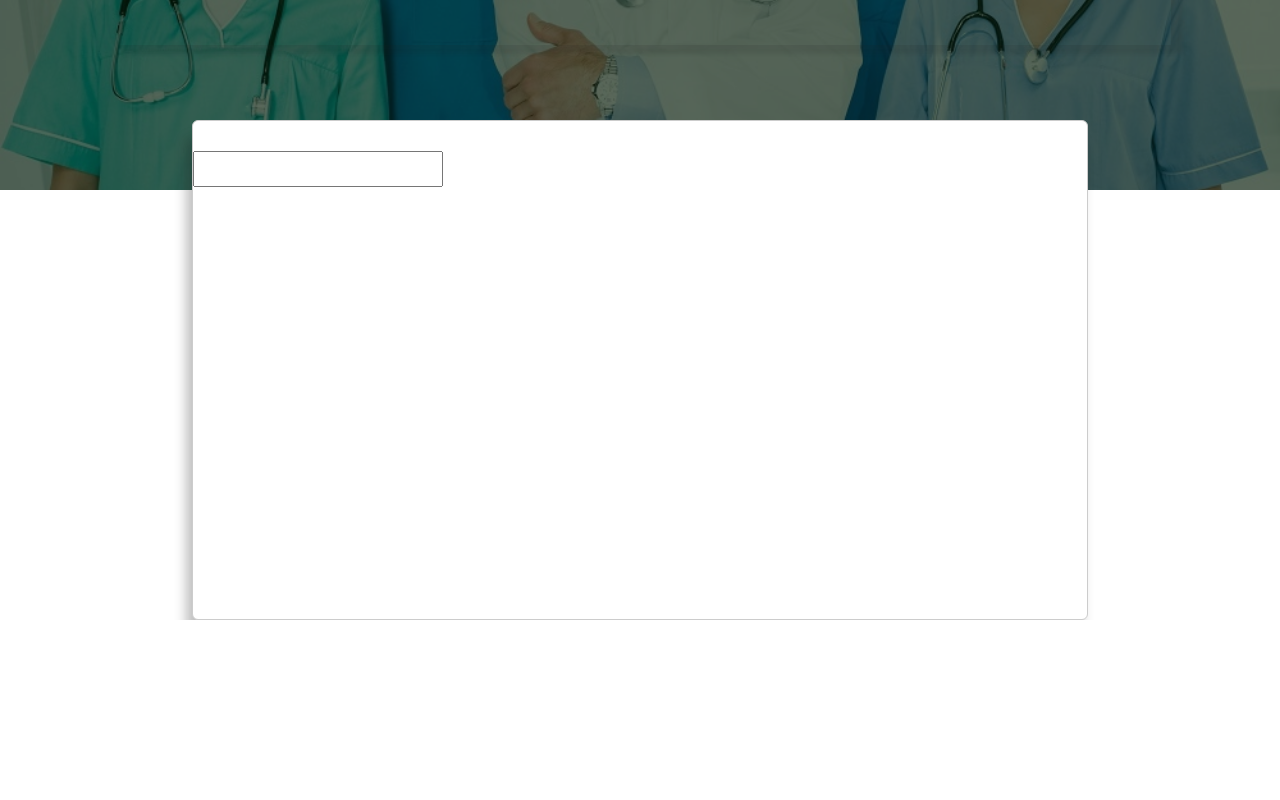
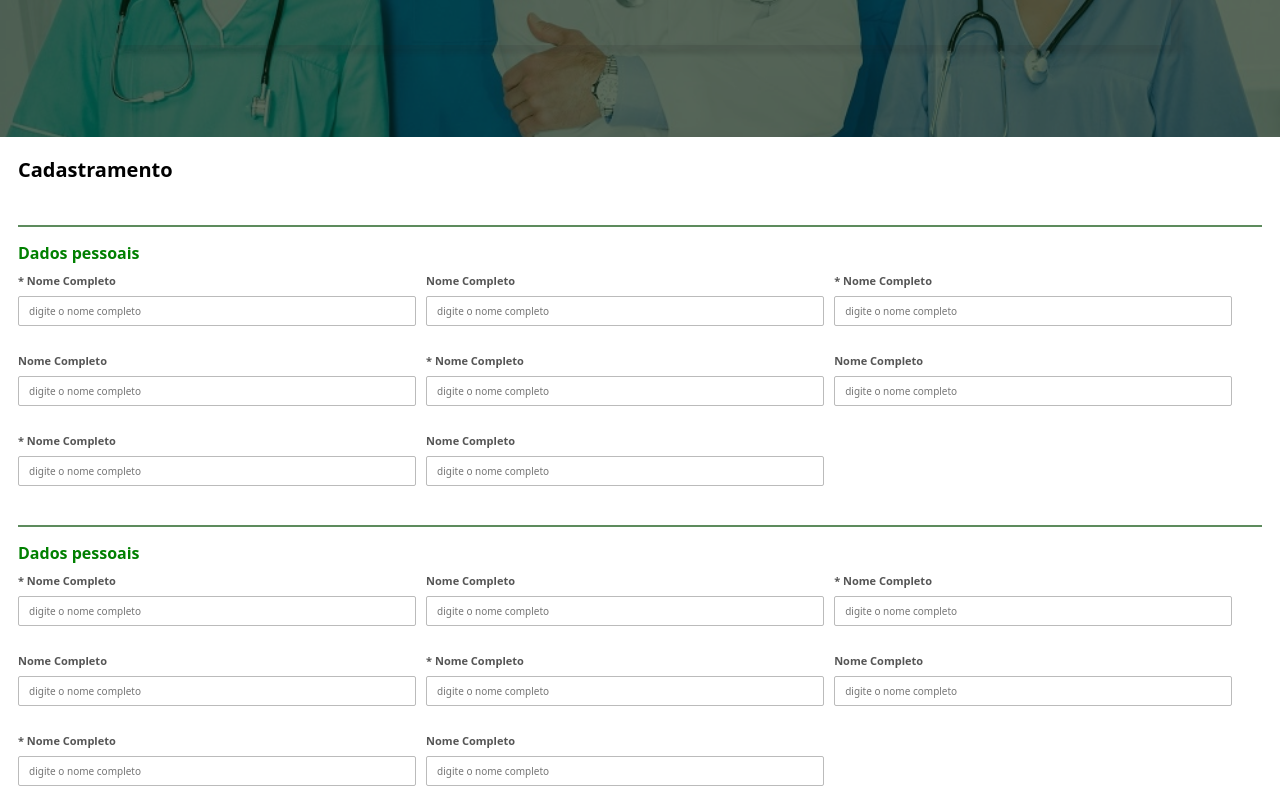
Before and after one commit to Machado28/app-front-ordenfa, a React (Create React App) app: page / in a window 1280 px wide. Shown: the part 500-1300 px from the top of the page. Before the commit the page ends 1120 px from the top, so only its background shows below. Built offline with nearby package versions, Linux system fonts and the light colour scheme.

Commit message:
created- nd add footer

```diff
--- a/package.json
+++ b/package.json
@@ -14,6 +14,7 @@
     "react-icons": "^4.3.1",
     "react-router-dom": "5",
     "react-scripts": "^5.0.0",
+    "react-strap": "^0.0.1",
     "styled-components": "^5.3.3",
     "web-vitals": "^2.1.4"
   },
--- a/src/App.js
+++ b/src/App.js
@@ -4,10 +4,10 @@ import GlobalStyle from './styles';
 
 function App() {
   return (
-    <>
+    <div id="root2">
      <Routes/>
      <GlobalStyle/>
-    </>
+    </div>
   );
 }
 
--- /dev/null
+++ b/src/components/footer/index.js
@@ -0,0 +1,11 @@
+import Container from "./styled";
+
+const Footer = ()=>{
+
+    return (
+  <Container>
+
+  </Container>
+    )
+}
+export default Footer;
--- /dev/null
+++ b/src/components/footer/styled.js
@@ -0,0 +1,9 @@
+import styled from "styled-components";
+
+const Container= styled.div`
+width:100%;
+height: 200px;;
+background-color: #1f1f1f;
+
+`;
+export default Container;
--- a/src/components/form/Input/index.js
+++ b/src/components/form/Input/index.js
@@ -1,7 +1,49 @@
+import { memo } from "react";
 import { Link } from "react-router-dom";
-import _Input from "./styled";
+import Label from "./styled";
 
-const Input = ({ path, type, required, placeholder,onClick,preco }) => {
-  return <_Input type={type} onClick={onClick} value={preco} required placeholder={placeholder} />;
+const Input = ({
+  path,
+  type = "text",
+  title,
+  value,
+  required = true,
+  placeholder,
+  onClick,
+  onChange,
+}) => {
+  return (
+    <Label for={title}>
+
+      {required === true ? (
+       <> {"* "+ title}
+        <input
+          value={value}
+          onClick={onClick}
+          onChange={onChange}
+          type={type}
+          id={title}
+          name={title}
+          placeholder={placeholder}
+           required
+        />
+       </>
+      ) : (
+        <>
+        {title}
+        <input
+          value={value}
+          onClick={onClick}
+          onChange={onChange}
+          type={type}
+          id={title}
+          name={title}
+          placeholder={placeholder}
+
+        />
+        </>
+      )}
+    </Label>
+  );
 };
-export default Input;
+export default memo(Input);
--- a/src/components/form/Input/styled.js
+++ b/src/components/form/Input/styled.js
@@ -1,34 +1,30 @@
 import styled from "styled-components";
 
-const InputBox = styled.div`
-  width: 100%;
-  height: 100px;
-  display: flex;
-  background: #000;;
-  flex-direction: column;
-  margin:4px;
+const Label = styled.label`
+  color: #1f1f1fc2;
+  font-size: 11px;
+  font-weight: bold;
+  width: 32%;
+  height: 80px;
+  margin-right:10px;
 
-`;
-const Description=styled.span`
-color:#1f1f1fc2 ;
-font-size:11px;
-font-weight:bold;
-`;
-const _Input = styled.input`
-
+  input {
     outline: none;
     padding: 10px 10px;
-  border-radius: 3px;
+    border-radius: 2px;
     width: 100%;
-  height: 45px;
-  border: 1px solid #ddd;
+    height: 30px;
+    border: 1px solid #bbb;
     margin-top: 6px;
-
-  &:-webkit-placeholder{
+    transition: 0.3s ease;
+font-size: 10px;
+    &:-webkit-placeholder {
       color: red !important;
     }
+    &:focus-visible {
 
+      border: 1px solid green;
+    }
+  }
 `;
-export default _Input;
-
-export { InputBox,Description };
+export default Label;
--- a/src/components/form/index.js
+++ b/src/components/form/index.js
@@ -3,21 +3,165 @@ import _Form from "./styled.js";
 import Title from "./../Title/styled.js";
 
 import React, { memo, useState } from "react";
-
-
+import Input from "./Input/index.js";
 
 const Form = ({
   dataInputs,
-  title,
-  Inputs = [],
-  limitRight = 4,
-  limitLeft = 4,
+  title="Cadastramento",
+  dataGroup = [
+
+
+ {
+      title: "Dados pessoais",
+      dataInput: [
+        {
+          title: "Nome Completo",
+          placeholder: "digite o nome completo",
+        },
+        {
+          title: "Nome Completo",
+          placeholder: "digite o nome completo",
+          required: false,
+        },
+         {
+          title: "Nome Completo",
+          placeholder: "digite o nome completo",
+        },
+        {
+          title: "Nome Completo",
+          placeholder: "digite o nome completo",
+          required: false,
+        },
+         {
+          title: "Nome Completo",
+          placeholder: "digite o nome completo",
+        },
+        {
+          title: "Nome Completo",
+          placeholder: "digite o nome completo",
+          required: false,
+        },
+         {
+          title: "Nome Completo",
+          placeholder: "digite o nome completo",
+        },
+        {
+          title: "Nome Completo",
+          placeholder: "digite o nome completo",
+          required: false,
+        },
+      ],
+    },
+    {
+      title: "Dados pessoais",
+      dataInput: [
+        {
+          title: "Nome Completo",
+          placeholder: "digite o nome completo",
+        },
+        {
+          title: "Nome Completo",
+          placeholder: "digite o nome completo",
+          required: false,
+        },
+         {
+          title: "Nome Completo",
+          placeholder: "digite o nome completo",
+        },
+        {
+          title: "Nome Completo",
+          placeholder: "digite o nome completo",
+          required: false,
+        },
+         {
+          title: "Nome Completo",
+          placeholder: "digite o nome completo",
+        },
+        {
+          title: "Nome Completo",
+          placeholder: "digite o nome completo",
+          required: false,
+        },
+         {
+          title: "Nome Completo",
+          placeholder: "digite o nome completo",
+        },
+        {
+          title: "Nome Completo",
+          placeholder: "digite o nome completo",
+          required: false,
+        },
+      ],
+    },
+    {
+      title: "Dados pessoais",
+      dataInput: [
+        {
+          title: "Nome Completo",
+          placeholder: "digite o nome completo",
+        },
+        {
+          title: "Nome Completo",
+          placeholder: "digite o nome completo",
+          required: false,
+        },
+         {
+          title: "Nome Completo",
+          placeholder: "digite o nome completo",
+        },
+        {
+          title: "Nome Completo",
+          placeholder: "digite o nome completo",
+          required: false,
+        },
+         {
+          title: "Nome Completo",
+          placeholder: "digite o nome completo",
+        },
+        {
+          title: "Nome Completo",
+          placeholder: "digite o nome completo",
+          required: false,
+        },
+         {
+          title: "Nome Completo",
+          placeholder: "digite o nome completo",
+        },
+        {
+          title: "Nome Completo",
+          placeholder: "digite o nome completo",
+          required: false,
+        },
+      ],
+    },
+  ],
 }) => {
+  return (
+    <_Form>
+      <legend id="form-title" className="legend">
+        {title}
+      </legend>
+{
+  dataGroup.map((group,number)=>{
+    return(
+      <fieldset>
+        <legend id="group-title" className="legend">
+          {group.title}
+        </legend>
+        {group.dataInput.map((item, index) => {
+          return (
+            <Input
+              required={item.required}
+              title={item.title}
+              placeholder={item.placeholder}
+            />
+          );
+        })}
+      </fieldset>
+    )
+  })
+}
 
-  return (
-    <_Form >
-      <Title>{title}</Title>
-      <input></input>
     </_Form>
   );
 };
--- a/src/components/form/styled.js
+++ b/src/components/form/styled.js
@@ -2,18 +2,41 @@ import styled from "styled-components";
 import Title from "../Title/styled";
 
 const Form_ = styled.form`
-  width: 70%;
-  height: 500px;
+  width: 100%;
+  height: auto;
   display: flex;
   background-color: #fff;
-  box-shadow:-6px 18px 12px #1f1f1f49;
+  //box-shadow: -6px 18px 12px #1f1f1f49;
   flex-direction: column;
   justify-content: flex-start;
-  align-content: flex-start;
-  border-radius:6px;
-  border:1px solid #ccc;
+  align-items: center;
+ // border-radius: 6px;
+  //border: 1px solid #ccc;
+  padding:18px;
+  fieldset{
+    width:100%;
+     margin:0 auto 12px auto;
 
 
+  }
+  .legend{
+
+    font-size: 20px;
+    color: #000;
+    font-weight:bold;
+
+  }
+  #form-title{
+      margin:0 auto 0 auto;
+     margin-bottom:40px;
+  }
+  #group-title{
+    font-size: 16px;
+    color:green;
+     font-weight:0;
+     padding-top:14px;
+    border-top:2px solid #044b04a4;;
+  }
 `;
 export default Form_;
 
--- a/src/pages/index.js
+++ b/src/pages/index.js
@@ -1,4 +1,5 @@
 import Barner from "../components/barner";
+import Footer from "../components/footer";
 import Form from '../components/form'
 import Container,{FormContainer} from "./styled";
 const Home =()=>{
@@ -9,6 +10,7 @@ const Home =()=>{
             <FormContainer>
                  <Form></Form>
             </FormContainer>
+            <Footer></Footer>
          </Container>
     )
 }
--- a/src/pages/styled.js
+++ b/src/pages/styled.js
@@ -10,11 +10,11 @@ export default Container;
 
 const FormContainer = styled.div`
   width: 100%;
-  height: 200px;
+  height: 900px;
 
-  display:flex;
-  align-items:center;
-  justify-content:space-around;
- margin-top:80px;
+  display: flex;
+  align-items: center;
+  justify-content: space-around;
+
 `;
 export { FormContainer };
--- a/src/routes.js
+++ b/src/routes.js
@@ -1,4 +1,5 @@
 import { BrowserRouter, Route,  Switch } from "react-router-dom";
+import Footer from "./components/footer";
 import Header from "./components/header";
 import Home from './pages/index'
 
@@ -11,6 +12,7 @@ const Routes = () => {
       <Switch>
         <Route exact path="/" component={Home}></Route>
       </Switch>
+      <Footer>kkk</Footer>
     </BrowserRouter>
   );
 };
--- a/src/styles.js
+++ b/src/styles.js
@@ -7,6 +7,13 @@ const GlobalStyle = createGlobalStyle`
   box-sizing: border-box;
 
 };
+#root2{
+
+    display: flex;
+    flex-direction: column;
+    align-items: center;
+    justify-content: space-between;
+}
 #group-input-box{
     display:flex;
     flex-direction:column;
```
Also changed, not shown: 1 other file (tests, documents, lock files or other folders). Lines whose indentation alone changed are shown as unchanged.
